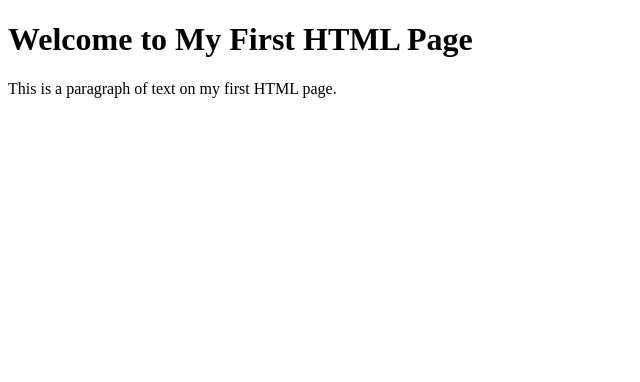
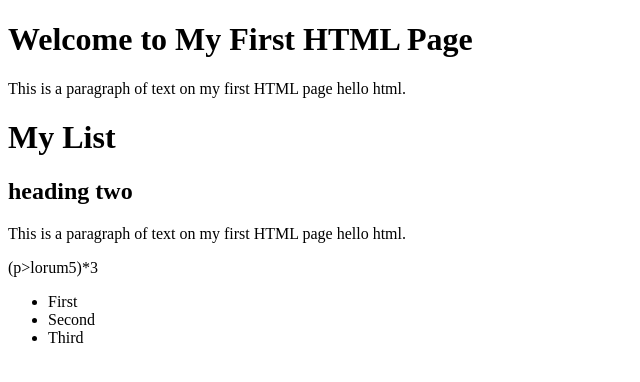
Before and after one commit to gim1203-hue/my-first-html-file, a plain HTML site: page html-and-css/index.html in a window 1280 px wide. Shown: the whole page, without its empty margins (0-640 px from the left). Drawn offline with Linux system fonts and the light colour scheme.

Commit message:
update my html file

```diff
--- a/html-and-css/index.html
+++ b/html-and-css/index.html
@@ -7,6 +7,19 @@
 </head>
 <body>
     <h1>Welcome to My First HTML Page</h1>
-    <p>This is a paragraph of text on my first HTML page.</p>
+    <p>This is a paragraph of text on my first HTML page hello html.</p>
+    <h1>My List</h1>
+    <h2>heading two</h2>
+    <p>
+    This is a paragraph of text on my first HTML page hello html.
+    </p>
+    (p>lorum5)*3
+    <p></p>
+    <p></p>
+    <ul>
+  <li>First</li>
+  <li>Second</li>
+  <li>Third</li>
+</ul>
 </body>
 </html>
```
Also changed, not shown: 1 other file.
